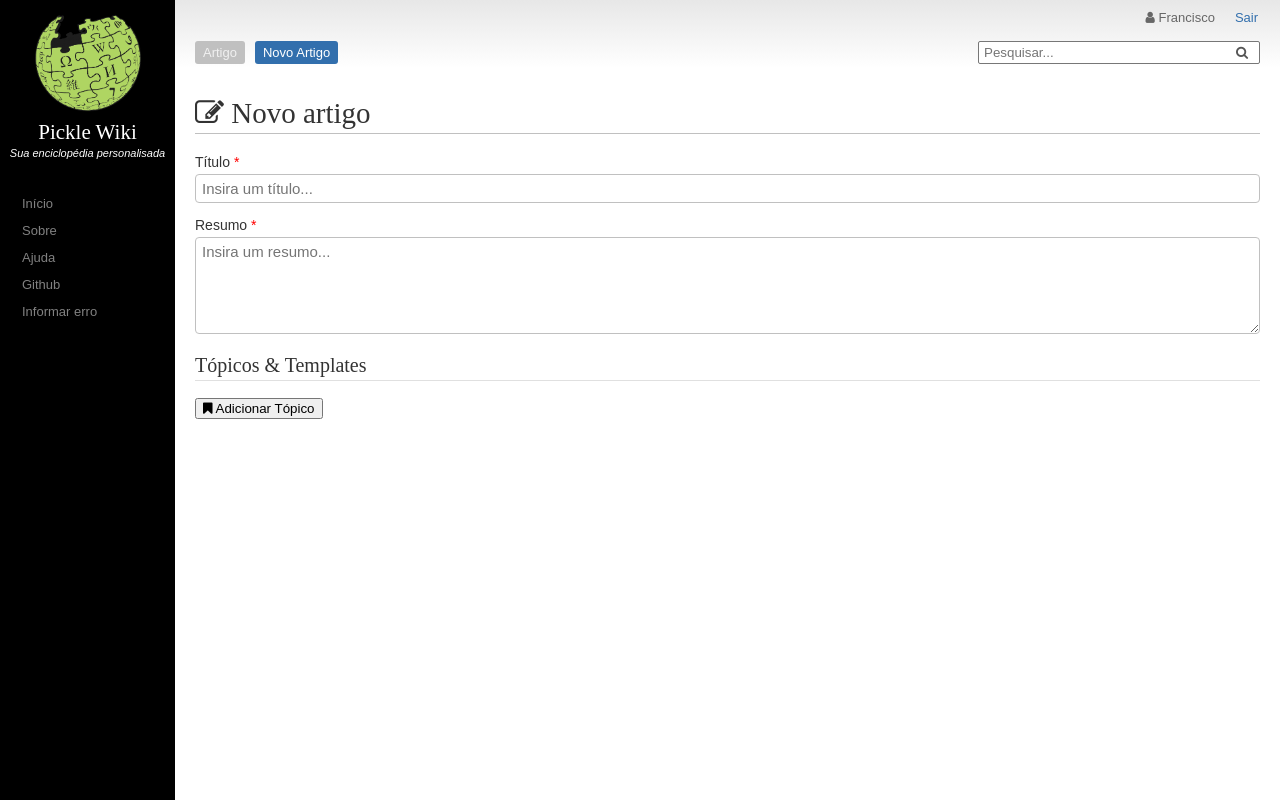
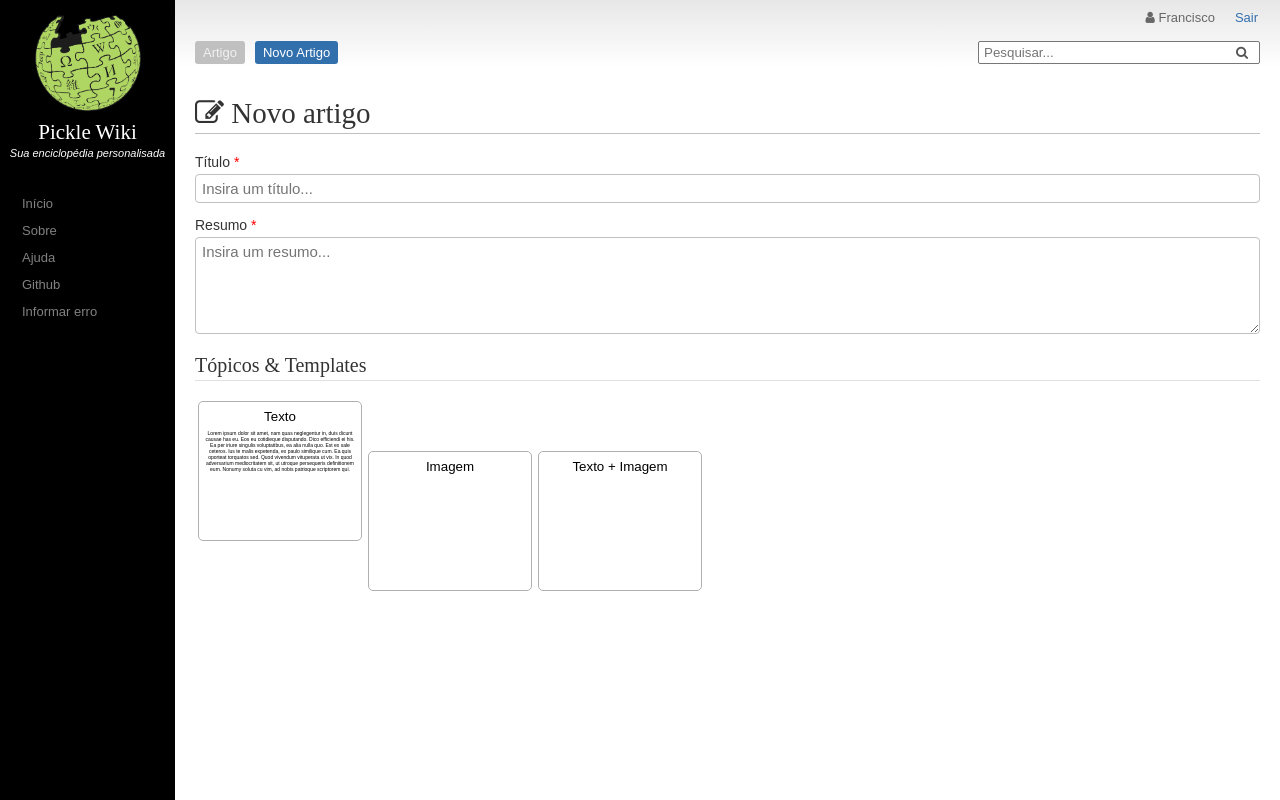
Before and after one commit to SamirSales/pickle-wiki-backend-springboot, a React (Create React App) app: page / in a window 1280 px wide. Built offline with nearby package versions, Linux system fonts and the light colour scheme.

Commit message:
TemplateButton (in progress)

```diff
--- a/src/components/ArticleBuilder/ArticleBuilder.js
+++ b/src/components/ArticleBuilder/ArticleBuilder.js
@@ -2,13 +2,14 @@
 import React from 'react';
 
 import Aux from '../../hoc/Aux';
+import TemplateButton from '../../components/TemplateButton/TemplateButton';
 import './ArticleBuilder.css';
 
 const articleBuilder = ( props ) => {
 
     return (
         <Aux>
-            <h1 className='simple-template-title'><i class="fa fa-edit"></i> Novo artigo</h1>
+            <h1 className='simple-template-title'><i className="fa fa-edit"></i> Novo artigo</h1>
             <p className='article-builder-p'>Título <span className='needed'>*</span></p>
             <input className="form-input" placeholder='Insira um título...' />
 
@@ -16,7 +17,10 @@ const articleBuilder = ( props ) => {
             <textarea className="form-input" placeholder='Insira um resumo...' rows="5" />
 
             <h2 className='article-builder-h2'>Tópicos & Templates</h2>
-            <button><i class="fa fa-bookmark"></i> Adicionar Tópico</button>
+
+            <TemplateButton title='Texto' type='text'/>
+            <TemplateButton title='Imagem' type='image'/>
+            <TemplateButton title='Texto + Imagem' type='text-image'/>
         </Aux>
     )
 };
--- /dev/null
+++ b/src/components/TemplateButton/TemplateButton.css
@@ -0,0 +1,36 @@
+
+.templateButton{
+    /* width: 150px; */
+    /* height: 130px; */
+    margin: 3px;
+
+    border-style: solid;
+    border-width: 1px;
+    border-radius: 5px;
+    border-color: #b0b0b0;
+
+    background-color: #ffffff;
+}
+
+.templateButton:hover{
+    border-color: #555555;
+}
+
+.templateButton:active{
+    border-color: #32b0de;
+}
+
+.temp-btn-little-div{
+    height: 130px;
+    width: 150px;
+}
+
+.temp-btn-little-title{
+    margin-top: 6px;
+    margin-bottom: 6px;
+    padding: 0;
+}
+
+.temp-btn-text{
+    font-size: 5px;
+}
--- /dev/null
+++ b/src/components/TemplateButton/TemplateButton.js
@@ -0,0 +1,26 @@
+
+import React from 'react';
+
+import './TemplateButton.css';
+
+const templateButton = ( props ) => {
+
+    let layout = <p className='temp-btn-text'>Lorem ipsum dolor sit amet, nam quas neglegentur in, duis dicunt causae has eu. Eos eu cotidieque disputando. Dico efficiendi ei his. Ea per iriure singulis voluptatibus, ea alia nulla quo.
+        Est ex sale ceteros. Ius te malis expetenda, ex paulo similique cum. Ea quis oporteat torquatos sed. Quod vivendum vituperata ut vix. In quod adversarium mediocritatem sit, ut utroque persequeris definitionem eum. Nonumy soluta cu vim, ad nobis patrioque scriptorem qui.</p>;
+
+    if(props.type === 'image'){
+        layout = <p className='temp-btn-text'></p>;
+    }else if(props.type === 'text-image'){
+        layout = <p className='temp-btn-text'></p>;
+    }
+
+    return (
+        <button className='templateButton'>
+            <div className='temp-btn-little-div'>
+            <p className='temp-btn-little-title'>{props.title}</p>
+            {layout}
+            </div>
+        </button>
+    )
+};
+export default templateButton;
```
